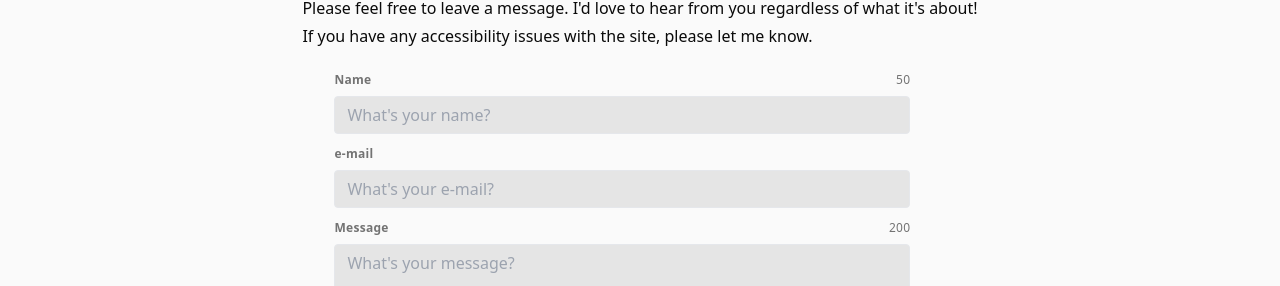
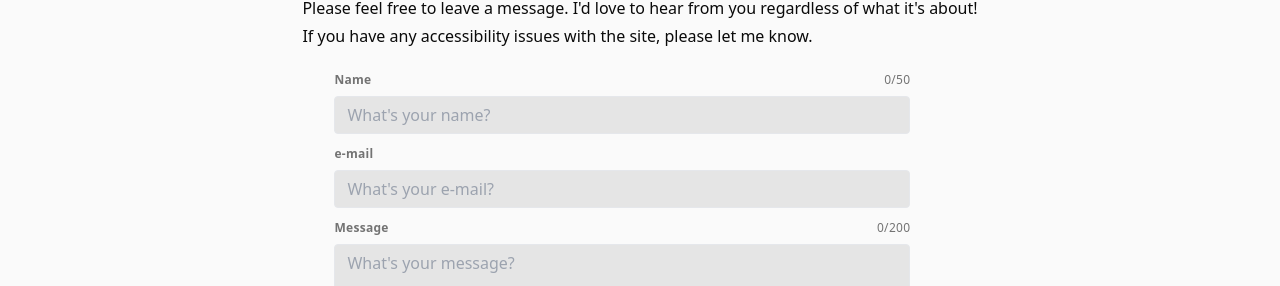
Before and after one commit to charlieBdev/portfolio, a Next.js app: page /contact in a window 1280 px wide. Shown: the part 156-442 px from the top of the page. Built offline with nearby package versions, Linux system fonts and the light colour scheme.

Commit message:
attempt bug fix

```diff
--- a/src/app/contact/page.tsx
+++ b/src/app/contact/page.tsx
@@ -65,7 +65,7 @@ export default function Contact() {
                 >
                   Name
                 </label>
-                <p className={name.length > 50 ? 'text-pink-400' : ''}>{50 - name.length}</p>
+                <p className={name.length > 50 ? 'text-pink-400' : ''}>0/{50 - name.length}</p>
               </div>
 
               <input
@@ -111,7 +111,7 @@ export default function Contact() {
                 >
                   Message
                 </label>
-                <p className={msg.length > 200 ? 'text-pink-400' : ''}>{200 - msg.length}</p>
+                <p className={msg.length > 200 ? 'text-pink-400' : ''}>0/{200 - msg.length}</p>
               </div>
               <textarea
                 className="no-resize appearance-none block w-full h-40 bg-neutral-200 text-neutral-900 border border-gray-200 rounded py-2 px-3 leading-tight focus:outline-none focus:bg-white"
--- a/src/app/layout.tsx
+++ b/src/app/layout.tsx
@@ -18,8 +18,8 @@ export default function RootLayout({
 }) {
   return (
     <>
-      {/* <html lang="en" suppressHydrationWarning> */}
-      <html lang="en" className="light" style={{ colorScheme: 'light' }}>
+      <html lang="en" suppressHydrationWarning>
+      {/* <html lang="en" className="light" style={{ colorScheme: 'light' }}> */}
         <head>
           <link rel="stylesheet" href="https://cdn.jsdelivr.net/gh/devicons/devicon@v2.15.1/devicon.min.css" />
           <link rel="apple-touch-icon" sizes="180x180" href="/apple-touch-icon.png" />
```
